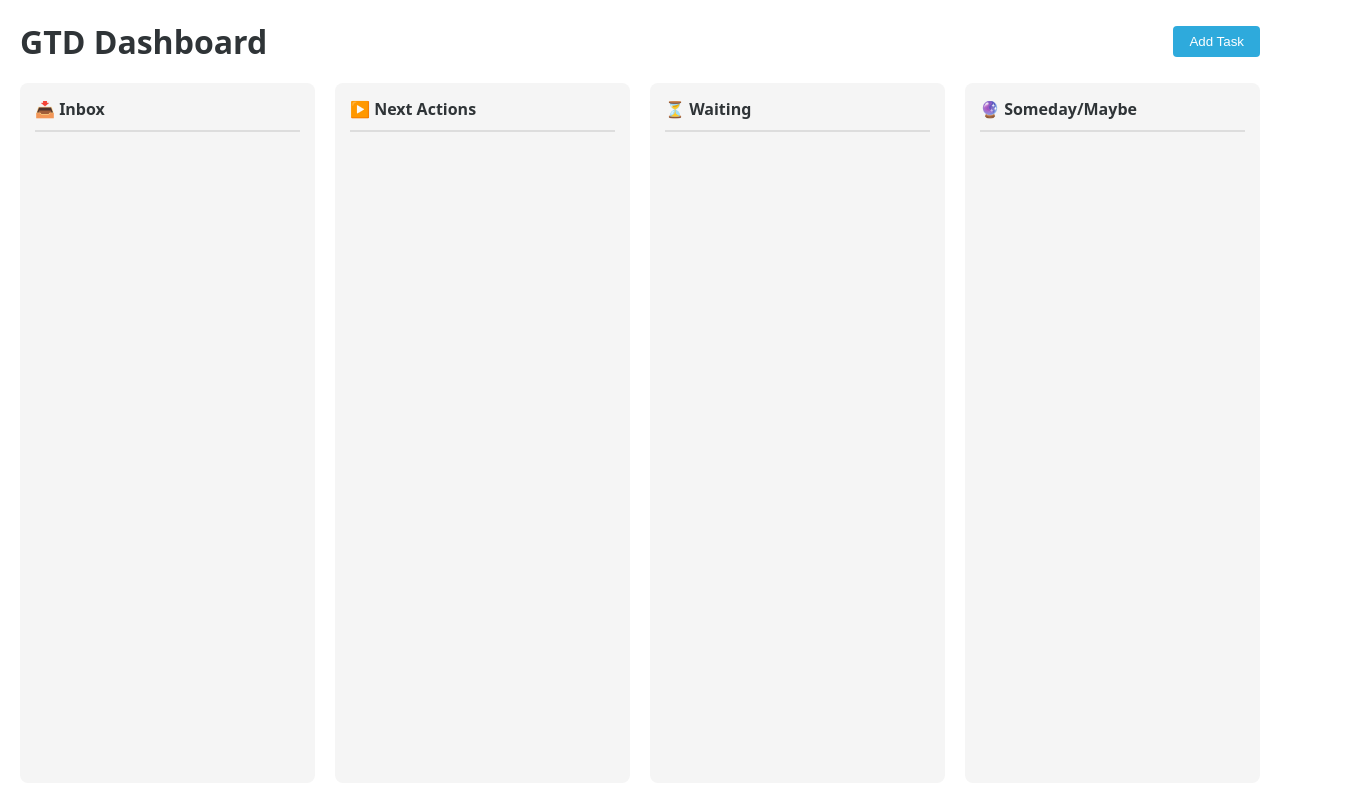
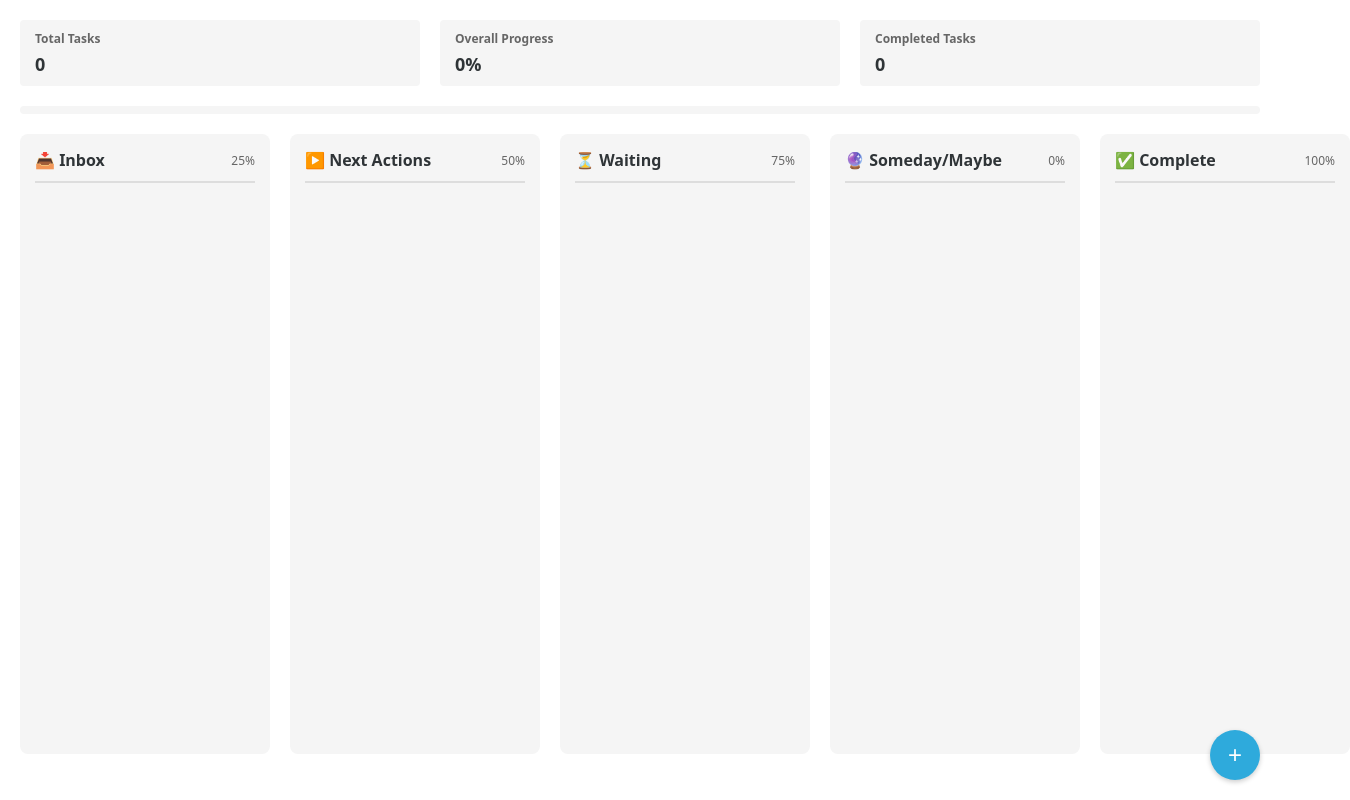
Before and after one commit to ArduousPlot1476/GTD-Board, a plain HTML site: page index.html in a window 1280 px wide. Shown: the whole page, 1350 px wide, since content can reach past the window. Drawn offline with Linux system fonts and the light colour scheme.

Commit message:
Update index.html

```diff
--- a/index.html
+++ b/index.html
@@ -3,7 +3,7 @@
 <head>
     <meta charset="utf-8">
     <meta name="viewport" content="width=device-width, initial-scale=1.0">
-    <title>GTD Kanban Board</title>
+    <title>GTD Progress Board</title>
     <style>
         * {
             box-sizing: border-box;
@@ -17,28 +17,43 @@
             color: #2f3437;
             height: 100vh;
         }
-        .top-bar {
+        .progress-bar {
+            background: #f5f5f5;
+            border-radius: 4px;
+            height: 8px;
+            margin-bottom: 20px;
+            overflow: hidden;
+        }
+        .progress-fill {
+            background: #2eaadc;
+            height: 100%;
+            transition: width 0.3s ease;
+        }
+        .stats {
             display: flex;
-            justify-content: space-between;
-            align-items: center;
+            gap: 20px;
             margin-bottom: 20px;
         }
-        .add-task {
-            padding: 8px 16px;
-            background: #2eaadc;
-            color: white;
-            border: none;
+        .stat-box {
+            background: #f5f5f5;
+            padding: 10px 15px;
             border-radius: 4px;
-            cursor: pointer;
+            flex: 1;
         }
-        .add-task:hover {
-            background: #2591ba;
+        .stat-box h4 {
+            font-size: 12px;
+            color: #666;
+            margin-bottom: 5px;
+        }
+        .stat-box p {
+            font-size: 18px;
+            font-weight: 600;
         }
         .kanban-board {
             display: grid;
-            grid-template-columns: repeat(4, 1fr);
+            grid-template-columns: repeat(5, 1fr);
             gap: 20px;
-            height: calc(100vh - 100px);
+            height: calc(100vh - 180px);
         }
         .column {
             background: #f5f5f5;
@@ -46,17 +61,25 @@
             padding: 15px;
             display: flex;
             flex-direction: column;
+            min-width: 250px;
         }
         .column-header {
             font-weight: 600;
             margin-bottom: 15px;
             padding-bottom: 10px;
             border-bottom: 2px solid #ddd;
+            display: flex;
+            justify-content: space-between;
+            align-items: center;
+        }
+        .column-progress {
+            font-size: 12px;
+            color: #666;
+            font-weight: normal;
         }
         .task-list {
             flex-grow: 1;
             overflow-y: auto;
-            min-height: 100px;
         }
         .task {
             background: white;
@@ -64,10 +87,14 @@
             border-radius: 4px;
             margin-bottom: 10px;
             box-shadow: 0 1px 3px rgba(0,0,0,0.1);
-            cursor: move;
+            cursor: pointer;
+            position: relative;
         }
         .task:hover {
             box-shadow: 0 2px 5px rgba(0,0,0,0.2);
+        }
+        .task.completed {
+            opacity: 0.7;
         }
         .task-title {
             font-weight: 500;
@@ -76,25 +103,33 @@
         .task-meta {
             display: flex;
             justify-content: space-between;
+            align-items: center;
             font-size: 12px;
             color: #666;
         }
-        .priority {
+        .task-progress {
+            display: inline-block;
             padding: 2px 6px;
             border-radius: 3px;
-            font-weight: 500;
+            background: #e3f2fd;
+            color: #1976d2;
         }
-        .priority-high {
-            background: #ffebee;
-            color: #c62828;
+        .add-task {
+            position: fixed;
+            bottom: 20px;
+            right: 20px;
+            background: #2eaadc;
+            color: white;
+            border: none;
+            border-radius: 50%;
+            width: 50px;
+            height: 50px;
+            font-size: 24px;
+            cursor: pointer;
+            box-shadow: 0 2px 5px rgba(0,0,0,0.2);
         }
-        .priority-medium {
-            background: #fff3e0;
-            color: #ef6c00;
-        }
-        .priority-low {
-            background: #e8f5e9;
-            color: #2e7d32;
+        .add-task:hover {
+            background: #2591ba;
         }
         .modal {
             display: none;
@@ -131,7 +166,6 @@
             padding: 8px;
             border: 1px solid #ddd;
             border-radius: 4px;
-            font-size: 14px;
         }
         .form-group textarea {
             height: 100px;
@@ -157,32 +191,71 @@
             background: #f5f5f5;
             color: #333;
         }
+        .completed .task-title {
+            text-decoration: line-through;
+            color: #666;
+        }
     </style>
 </head>
 <body>
-    <div class="top-bar">
-        <h1>GTD Dashboard</h1>
-        <button class="add-task" onclick="openModal()">Add Task</button>
+    <div class="stats">
+        <div class="stat-box">
+            <h4>Total Tasks</h4>
+            <p id="totalTasks">0</p>
+        </div>
+        <div class="stat-box">
+            <h4>Overall Progress</h4>
+            <p id="overallProgress">0%</p>
+        </div>
+        <div class="stat-box">
+            <h4>Completed Tasks</h4>
+            <p id="completedTasks">0</p>
+        </div>
+    </div>
+
+    <div class="progress-bar">
+        <div class="progress-fill" id="progressBar" style="width: 0%"></div>
     </div>
 
     <div class="kanban-board">
         <div class="column" id="inbox">
-            <div class="column-header">📥 Inbox</div>
+            <div class="column-header">
+                📥 Inbox
+                <span class="column-progress">25%</span>
+            </div>
             <div class="task-list" ondrop="drop(event)" ondragover="allowDrop(event)"></div>
         </div>
         <div class="column" id="next-actions">
-            <div class="column-header">▶️ Next Actions</div>
+            <div class="column-header">
+                ▶️ Next Actions
+                <span class="column-progress">50%</span>
+            </div>
             <div class="task-list" ondrop="drop(event)" ondragover="allowDrop(event)"></div>
         </div>
         <div class="column" id="waiting">
-            <div class="column-header">⏳ Waiting</div>
+            <div class="column-header">
+                ⏳ Waiting
+                <span class="column-progress">75%</span>
+            </div>
             <div class="task-list" ondrop="drop(event)" ondragover="allowDrop(event)"></div>
         </div>
         <div class="column" id="someday">
-            <div class="column-header">🔮 Someday/Maybe</div>
+            <div class="column-header">
+                🔮 Someday/Maybe
+                <span class="column-progress">0%</span>
+            </div>
+            <div class="task-list" ondrop="drop(event)" ondragover="allowDrop(event)"></div>
+        </div>
+        <div class="column" id="completed">
+            <div class="column-header">
+                ✅ Complete
+                <span class="column-progress">100%</span>
+            </div>
             <div class="task-list" ondrop="drop(event)" ondragover="allowDrop(event)"></div>
         </div>
     </div>
+
+    <button class="add-task" onclick="openModal()">+</button>
 
     <div class="modal" id="taskModal">
         <div class="modal-content">
@@ -214,43 +287,82 @@
     </div>
 
     <script>
-        // Initialize tasks from localStorage or start with empty arrays
+        const columnProgress = {
+            'inbox': 25,
+            'next-actions': 50,
+            'waiting': 75,
+            'someday': 0,
+            'completed': 100
+        };
+
         let tasks = JSON.parse(localStorage.getItem('gtdTasks')) || {
             'inbox': [],
             'next-actions': [],
             'waiting': [],
-            'someday': []
+            'someday': [],
+            'completed': []
         };
 
-        // Render initial tasks
+        function updateStats() {
+            const totalTasksCount = Object.values(tasks).flat().length;
+            const completedTasksCount = tasks.completed.length;
+            let totalProgress = 0;
+
+            Object.entries(tasks).forEach(([column, columnTasks]) => {
+                totalProgress += columnProgress[column] * columnTasks.length;
+            });
+
+            const averageProgress = totalTasksCount > 0
+                ? Math.round(totalProgress / totalTasksCount)
+                : 0;
+
+            document.getElementById('totalTasks').textContent = totalTasksCount;
+            document.getElementById('completedTasks').textContent = completedTasksCount;
+            document.getElementById('overallProgress').textContent = `${averageProgress}%`;
+            document.getElementById('progressBar').style.width = `${averageProgress}%`;
+        }
+
         function renderTasks() {
             Object.keys(tasks).forEach(column => {
                 const taskList = document.querySelector(`#${column} .task-list`);
                 taskList.innerHTML = '';
                 tasks[column].forEach(task => {
-                    const taskElement = createTaskElement(task);
+                    const taskElement = createTaskElement(task, column);
                     taskList.appendChild(taskElement);
                 });
             });
+            updateStats();
         }
 
-        function createTaskElement(task) {
+        function createTaskElement(task, column) {
             const div = document.createElement('div');
-            div.className = 'task';
+            div.className = `task ${column === 'completed' ? 'completed' : ''}`;
             div.draggable = true;
             div.id = task.id;
             div.ondragstart = drag;
+            div.onclick = () => viewTask(task);
 
             const dueDate = task.dueDate ? new Date(task.dueDate).toLocaleDateString() : 'No due date';
 
             div.innerHTML = `
                 <div class="task-title">${task.title}</div>
                 <div class="task-meta">
-                    <span class="priority priority-${task.priority}">${task.priority}</span>
+                    <span class="task-progress">${columnProgress[column]}%</span>
                     <span>${dueDate}</span>
                 </div>
             `;
             return div;
+        }
+
+        function viewTask(task) {
+            // For now, just show an alert with task details
+            alert(`
+                Title: ${task.title}
+                Description: ${task.description || 'No description'}
+                Priority: ${task.priority}
+                Due Date: ${task.dueDate || 'No due date'}
+                Created: ${new Date(task.createdAt).toLocaleString()}
+            `);
         }
 
         function openModal() {
```
